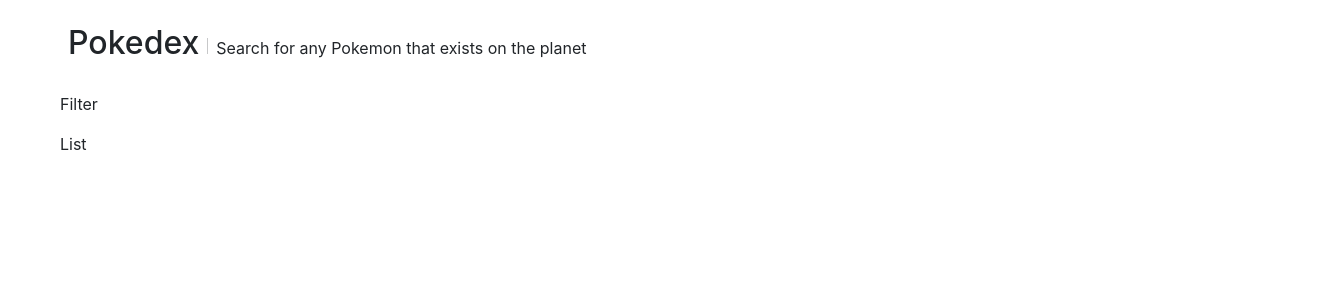
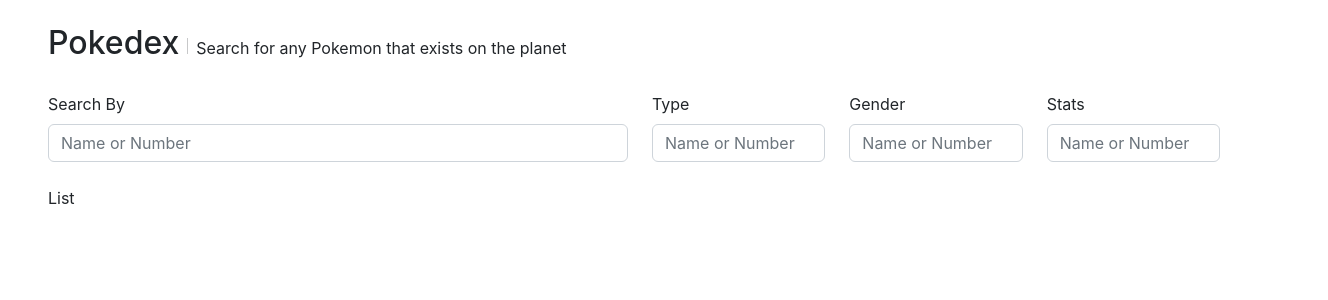
Before and after one commit to KNPAL/react-pokemon, a React (Create React App) app: page / in a window 1280 px wide. Shown: the top 300 px of the page, 1328 px wide, since content can reach past the window. Built offline with nearby package versions, Linux system fonts and the light colour scheme.

Commit message:
filter section component

```diff
--- a/src/App.js
+++ b/src/App.js
@@ -7,7 +7,7 @@ import PokemonList from './components/PokemonList';
 function App() {
   return (
     <>
-      <div className='container-fluid h-100 mx-5'>
+      <div className='container-fluid h-100 px-5'>
         <HeaderSection />
         <FilterSection />
         <PokemonList />
--- a/src/components/FilterSection.js
+++ b/src/components/FilterSection.js
@@ -1,9 +1,38 @@
-import './FilterSection.scss';
+import "./FilterSection.scss";
+import SearchBox from "./UI/SearchBox";
 
 function FilterSection() {
   return (
     <>
-    <p>Filter</p>
+      <div className="row m-0 my-4">
+        <div className="col-md-6 ps-0 col-sm-10">
+          <SearchBox />
+        </div>
+        <div className="col-md-2 d-md-inline d-none">
+          <label className="w-100 form-label">Type</label>
+          <input
+            className="w-100  form-control "
+            placeholder="Name or Number"
+          />
+        </div>
+        <div className="col-md-2 d-md-inline d-none">
+          <label className="w-100 form-label">Gender</label>
+          <input
+            className="w-100  form-control "
+            placeholder="Name or Number"
+          />
+        </div>
+        <div className="col-md-2 d-none d-md-inline ">
+          <label className="w-100 form-label">Stats</label>
+          <input
+            className="w-100  form-control "
+            placeholder="Name or Number"
+          />
+        </div>
+        <div className="d-md-none d-sm-inline border  col-sm-2">
+
+        </div>
+      </div>
     </>
   );
 }
--- a/src/components/HeaderSection.js
+++ b/src/components/HeaderSection.js
@@ -3,7 +3,7 @@ import "./HeaderSection.scss";
 function HeaderSection() {
   return (
     <div className="my-4">
-      <h2 className="d-inline p-2" aria-label="Pokedex">
+      <h2 className="d-inline pe-2" aria-label="Pokedex">
         Pokedex
       </h2>
       <div className="d-none d-md-inline">
--- /dev/null
+++ b/src/components/UI/SearchBox.js
@@ -0,0 +1,14 @@
+
+ import './SearchBox.scss';
+
+function SearchBox(){
+
+    return (
+        <div>
+            <label className='w-100 d-none d-md-block form-label'>Search By</label>
+            <input className='w-100  form-control ' placeholder='Name or Number' />
+        </div>
+    )
+}
+
+export default SearchBox;
--- a/src/index.scss
+++ b/src/index.scss
@@ -9,6 +9,7 @@ body {
       sans-serif;
     -webkit-font-smoothing: antialiased;
     -moz-osx-font-smoothing: grayscale;
+    height: 100vh!important;
   }
 
   code {
```
Also changed, not shown: src/components/UI/SearchBox.scss (added).
